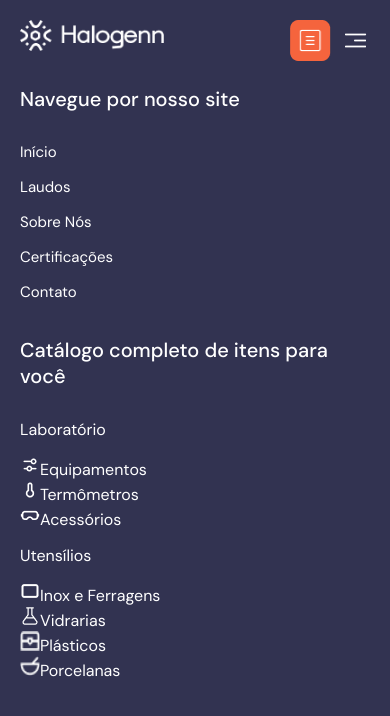
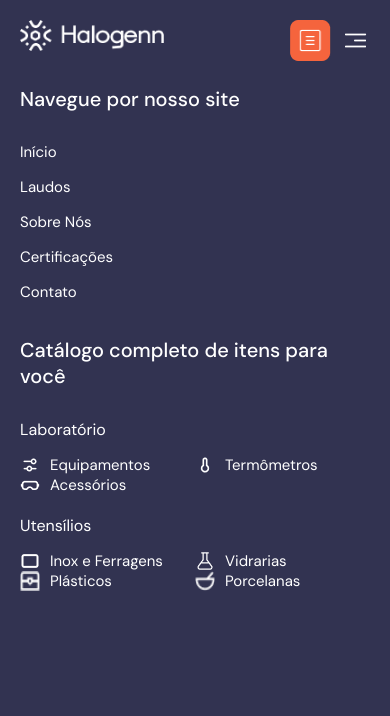
Before and after one commit to wesleydematos/linklab, a Next.js app: page / in a window 390 px wide. Both pictures are taken after a click on the picture 355 px from the left and 40 px from the top of the page. Shown: the top 716 px of the page. Built offline with nearby package versions, Linux system fonts and the light colour scheme.

Commit message:
feat: finished the mobile header

```diff
--- a/src/components/HeaderModal/index.tsx
+++ b/src/components/HeaderModal/index.tsx
@@ -39,7 +39,7 @@ export default function HeaderModal() {
           labs.map((lab=>
             <li key={lab.name}>
               <Image src={lab.icon} width={20} height={20} alt={lab.name}/>
-              {lab.name}
+              <a href='#'>{lab.name}</a>
             </li>
           ))
         }
@@ -50,7 +50,7 @@ export default function HeaderModal() {
           utensils.map((utensil=>
             <li key={utensil.name}>
               <Image src={utensil.icon} width={20} height={20} alt={utensil.name}/>
-              {utensil.name}
+              <a href='#'>{utensil.name}</a>
             </li>
           ))
         }
--- a/src/styles/headerModal.module.sass
+++ b/src/styles/headerModal.module.sass
@@ -11,6 +11,15 @@
   background-color: $primary
   color: $white
   z-index: 10
+
+  a
+    width: fit-content
+    text-decoration: none
+    color: $white
+    font-size: 15px
+    font-weight: 400
+    &:focus
+      color: $lblue
 
   p
     height: fit-content
@@ -26,23 +35,31 @@
     flex-direction: column
     gap: 15px
     margin-bottom: 30px
-    a
-      text-decoration: none
-      color: $white
-      font-size: 15px
-      font-weight: 400
-      &:focus
-        color: $lblue
+    // a
+    //   text-decoration: none
+    //   color: $white
+    //   font-size: 15px
+    //   font-weight: 400
+    //   &:focus
+    //     color: $lblue
 
   ul
+    display: flex
+    flex-wrap: wrap
     list-style: none
     margin: 0
     padding: 0
-    margin-bottom: 15px
+    margin-bottom: 20px
     p
+      width: 100%
       font-size: 16px
       font-weight: 400
       margin: 0 0 15px 0
+    li
+      width: 50%
+      display: flex
+      gap: 10px
+
 
   @media (min-width: 1024px)
       display: none
```
